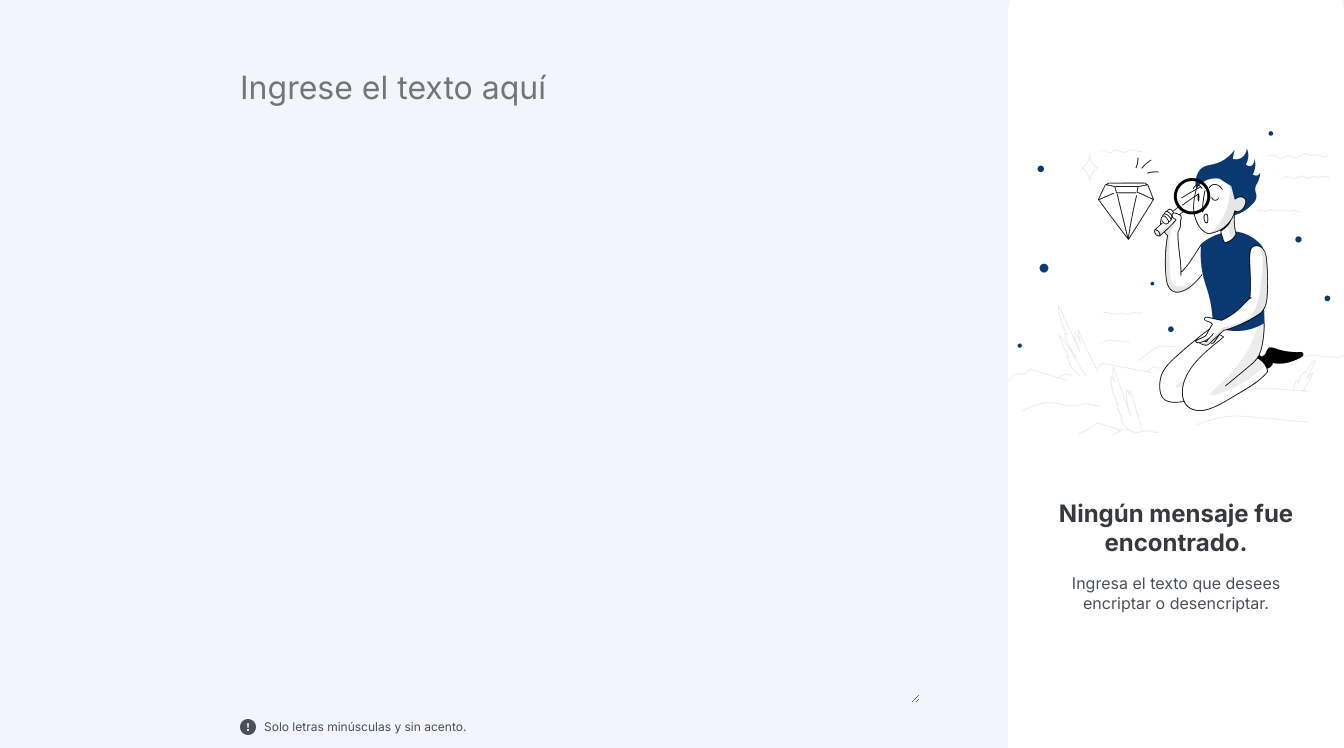
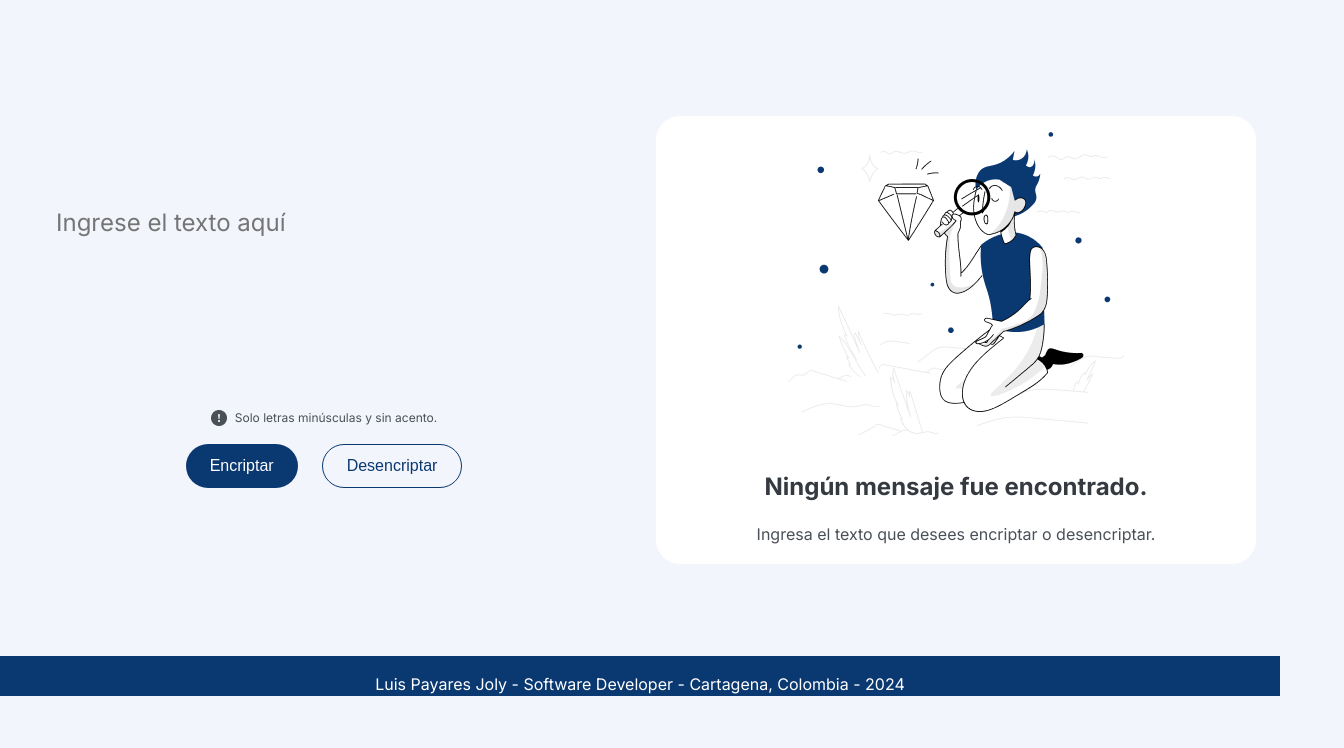
Before and after one commit to luispayaresj/encriptadorChallenge, a plain HTML site: page index.html in a window 1280 px wide. Shown: the part 104-852 px from the top of the page, 1344 px wide, since content can reach past the window. After the commit the page ends 802 px from the top, so only its background shows below. Drawn offline with Linux system fonts and the light colour scheme.

Commit message:
Responsive

```diff
--- a/index.html
+++ b/index.html
@@ -69,7 +69,12 @@
         </div>
     </main>
 
-    <footer class="footer"></footer>
+    <footer class="footer">
+        Luis Payares Joly -
+        Software Developer -
+        Cartagena, Colombia -
+        2024
+    </footer>
 
     <script src="./script.js" defer></script>
 </body>
--- a/styles/style.css
+++ b/styles/style.css
@@ -1,162 +1,208 @@
 @import url('https://fonts.googleapis.com/css2?family=Inter:ital,opsz,wght@0,14..32,100..900;1,14..32,100..900&family=Krona+One&family=Montserrat:ital,wght@0,100..900;1,100..900&display=swap');
 
 :root {
-
-    --dark-blue-100: #609ED4 ;
+    --dark-blue-100: #609ED4;
     --dark-blue-200: #356EA9;
     --dark-blue-300: #0A3871;
     --dark-blue-400: #072B61;
     --dark-blue-500: #052051;
 
-    --light-blue-100: #F3F5FC ;
+    --light-blue-100: #F3F5FC;
     --light-blue-200: #EFF1FA;
     --light-blue-300: #E9ECF8;
     --light-blue-400: #AAB2D5;
     --light-blue-500: #757FB2;
 
-    --gray-100: #CED4DA ;
-    --gray-200: #ADB5BD ;
-    --gray-300: #868E96 ;
-    --gray-400: #495057 ;
-    --gray-500: #343A40 ;
+    --gray-100: #CED4DA;
+    --gray-200: #ADB5BD;
+    --gray-300: #868E96;
+    --gray-400: #495057;
+    --gray-500: #343A40;
 
-    --fuente-inter : "Inter", sans-serif;
-
+    --fuente-inter: "Inter", sans-serif;
 }
 
-*{
+* {
     margin: 0;
     padding: 0;
+    box-sizing: border-box;
 }
 
 body {
     background-color: var(--light-blue-100);
+    font-family: var(--fuente-inter);
+    line-height: 1.6;
+    margin: 0;
+    padding: 0;
+    display: flex;
+    flex-direction: column;
+    min-height: 100vh;
+}
 
-}
 .header {
-    margin: 2.5rem 0rem 0rem 2.5rem ;
+    margin: 2.5rem;
+    display: flex;
+    justify-content: center;
 }
 
 main {
-    display:  flex;
-    gap: 5rem;
+    display: flex;
+    flex-direction: column;
+    align-items: center;
+    padding: 1rem;
+    flex: 1;
 }
 
 .zona__encriptacion {
-    margin: 5rem 0rem 0rem 15rem ;
     display: flex;
     flex-direction: column;
+    align-items: center;
     gap: 1rem;
-
+    width: 100%;
+    max-width: 600px;
+    padding: 1rem;
 }
 
 .zona__encriptacion_cuadro_texto {
     background-color: var(--light-blue-100);
     border: none;
+    font-size: 1.5rem;
+    color: var(--dark-blue-300);
+    width: 100%;
+    max-width: 100%;
+    min-height: 200px;
+    padding: 1rem;
+    resize: vertical;
     font-family: var(--fuente-inter);
-    font-size: 2rem;
-    color: var(--dark-blue-300);
-    height: 39.688rem;
-    width: 42.5rem;
+    resize: none;
+    overflow: auto;
 }
 
 .zona__encriptacion_botones {
     display: flex;
     gap: 1.5rem;
+    flex-wrap: wrap;
+    justify-content: center;
 }
 
-.zona__encriptacion_botones_encriptar {
+.zona__encriptacion_botones_encriptar,
+.zona__encriptacion_botones_desencriptar {
     background-color: var(--dark-blue-300);
     color: #ffffff;
-    font-family: var(--fuente-inter);
     font-size: 1rem;
     text-align: center;
-    width: 332px;
-    height: 67px;
+    padding: 0.75rem 1.5rem;
     border-radius: 24px;
+    cursor: pointer;
+    border: none;
+    transition: background-color 0.3s;
 }
 
 .zona__encriptacion_botones_desencriptar {
     background-color: var(--light-blue-100);
     color: var(--dark-blue-300);
-    border-color: var(--dark-blue-300);
-    font-family: var(--fuente-inter);
-    font-size: 1rem;
-    text-align: center;
-    width: 332px;
-    height: 67px;
-    border-radius: 24px;
+    border: 1px solid var(--dark-blue-300);
+}
+
+.zona__encriptacion_botones_encriptar:hover,
+.zona__encriptacion_botones_desencriptar:hover {
+    background-color: var(--dark-blue-200);
 }
 
 .info__de_entrada_texto {
     display: flex;
     flex-direction: row;
-    gap: 0.5rem ;
+    gap: 0.5rem;
     color: var(--gray-400);
-    font-family: var(--fuente-inter);
     font-size: 0.75rem;
+    align-items: center;
 }
 
-.zona__desencriptacion{
-    width: 400px;
-    height: 944px;
+.zona__desencriptacion {
+    width: 100%;
+    max-width: 600px;
     background-color: #ffffff;
-    border: none;
     border-radius: 24px;
     display: flex;
     justify-content: center;
     align-items: center;
-    height: 100vh;
+    margin: 2rem 0;
+    padding: 1rem;
+    flex: 1;
 }
 
-
-.zona__desencriptacion_contenido_1 {
+.zona__desencriptacion_contenido_1{
     display: flex;
     flex-direction: column;
     gap: 32px;
     align-items: center;
     text-align: center;
+    width: 100%;
 }
-
 .zona__desencriptacion_contenido_2 {
     display: none;
     flex-direction: column;
     gap: 32px;
     align-items: center;
     text-align: center;
+    width: 100%;
+    border: none;
 }
 
-.zona__desencriptacion_contenido_2_texto{
-    font-family: var(--fuente-inter);
+.zona__desencriptacion_contenido_2_texto {
     color: var(--gray-400);
-    font-size: 1.5rem;
+    font-size: 1rem;
     text-align: left;
     background-color: #ffffff;
+    border: 1px solid var(--gray-200);
+    width: 100%;
+    min-height: 200px;
+    padding: 1rem;
+    resize: vertical;
     border: none;
-    width: 336px;
-    height: 700px;
+    resize: none;
+    overflow: auto;
+    font-family: var(--fuente-inter);
+    font-size: 1.3rem;
 }
 
-.zona__desencriptacion_contenido_mensajes{
+.zona__desencriptacion_contenido_mensajes {
     display: flex;
     flex-direction: column;
     gap: 16px;
-    margin: 32px;
 }
 
-.zona__desencriptacion_contenido_mensaje1{
+.zona__desencriptacion_contenido_mensaje1 {
     color: var(--gray-500);
-    font-family: var(--fuente-inter);
     font-size: 1.5rem;
     font-weight: 700;
 }
 
-.zona__desencriptacion_contenido_mensaje2{
+.zona__desencriptacion_contenido_mensaje2 {
     color: var(--gray-400);
-    font-family: var(--fuente-inter);
     font-size: 1rem;
 }
 
 .footer {
     height: 2.5rem;
+    text-align: center;
+    padding: 1rem;
+    background-color: var(--dark-blue-300);
+    color: white;
+    font-family: var(--fuente-inter);
+    font-size: 1rem;
+    justify-content: center;
 }
+
+@media (min-width: 768px) {
+    main {
+        flex-direction: row;
+        justify-content: center;
+        gap: 2rem;
+    }
+
+    .zona__encriptacion,
+    .zona__desencriptacion {
+        flex: 1;
+    }
+}
```
